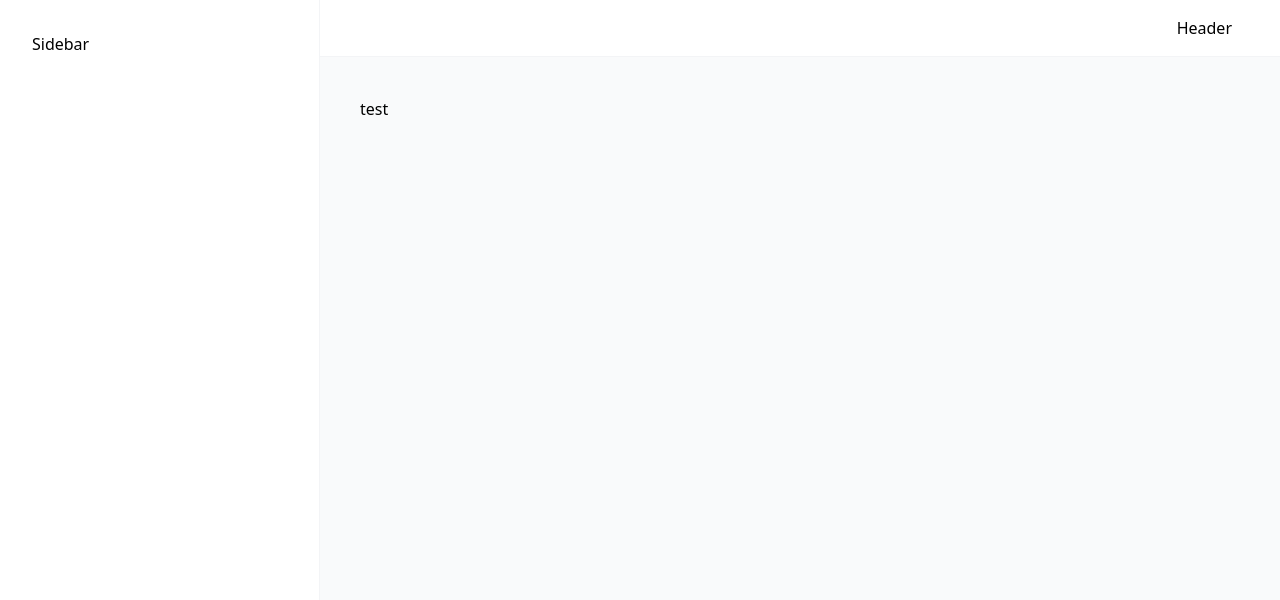
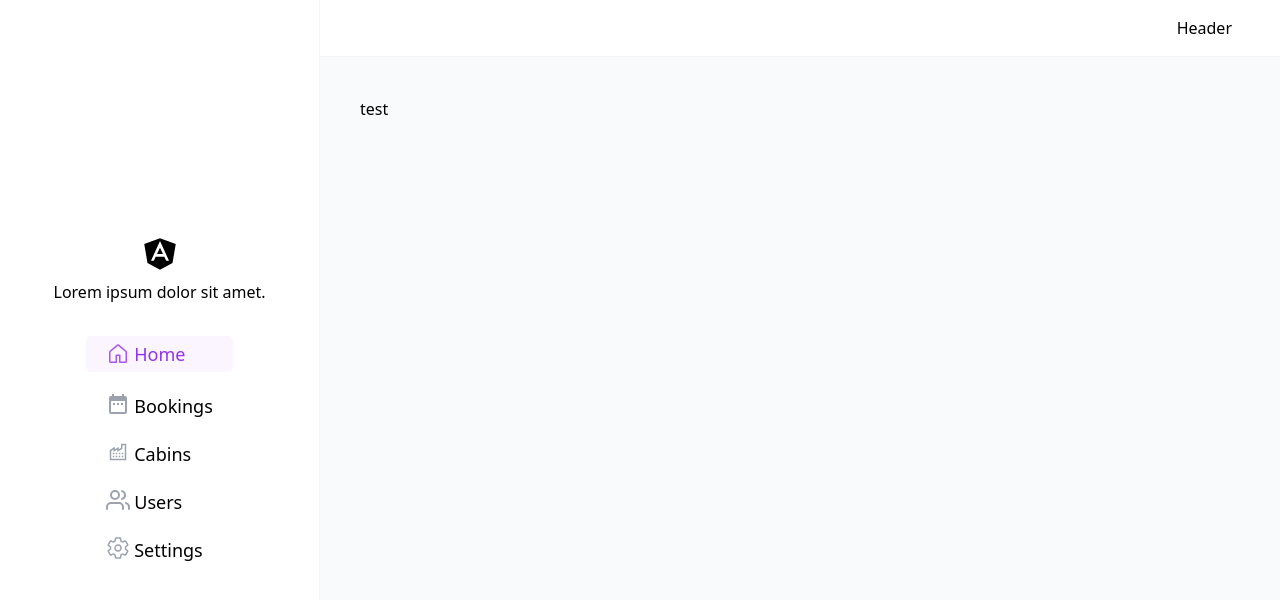
Before and after one commit to Abhisek0721/mentorsklub-frontend, a React (Vite) app: page / in a window 1280 px wide. Shown: the top 600 px of the page. Built offline with nearby package versions, Linux system fonts and the light colour scheme.

Commit message:
created sidebar

```diff
--- a/package.json
+++ b/package.json
@@ -13,6 +13,7 @@
     "react": "^18.2.0",
     "react-dom": "^18.2.0",
     "react-hot-toast": "^2.4.1",
+    "react-icons": "^5.0.1",
     "react-router-dom": "^6.22.3"
   },
   "devDependencies": {
--- a/src/ui/Sidebar.jsx
+++ b/src/ui/Sidebar.jsx
@@ -1,7 +1,89 @@
+import { IoLogoAngular } from "react-icons/io";
+import { GoHome } from "react-icons/go";
+import { MdDateRange } from "react-icons/md";
+import { LiaIndustrySolid } from "react-icons/lia";
+import { FiUsers } from "react-icons/fi";
+import { IoSettingsOutline } from "react-icons/io5";
+import { NavLink, useLocation } from "react-router-dom";
+
 const Sidebar = () => {
+  const { pathname } = useLocation();
+
+  const active =
+    " flex text-purple-600 items-center  px-5 py-1 bg-purple-50 rounded-sm transition-all duration-200";
+  const deactive =
+    " flex  items-center px-5 rounded-sm transition-all duration-200";
+
   return (
-    <div className="bg-white p-8 pr-6 border-r border-gray-100 row-span-full flex flex-col gap-8">
-      Sidebar
+    <div className="bg-white border-r border-gray-100 row-span-full flex justify-center items-center flex-col gap-8">
+      <div className="flex flex-col gap-2 justify-center items-center">
+        <IoLogoAngular className="text-4xl" />
+        <p>Lorem ipsum dolor sit amet.</p>
+      </div>
+      <div>
+        <ul className="flex flex-col gap-5">
+          <NavLink
+            to="/"
+            className={` ${pathname === "/" ? active : deactive}`}>
+            <li className={`flex gap-1 items-center text-lg`}>
+              <GoHome
+                className={` ${
+                  pathname === "/" ? "text-purple-500" : "text-gray-400"
+                } text-2xl `}
+              />{" "}
+              Home
+            </li>
+          </NavLink>
+          <NavLink
+            to="/bookings"
+            className={` ${pathname === "/bookings" ? active : deactive}`}>
+            <li className="flex gap-1 items- text-lg">
+              <MdDateRange
+                className={` ${
+                  pathname === "/bookings" ? "text-purple-500" : "text-gray-400"
+                } text-2xl `}
+              />{" "}
+              Bookings
+            </li>
+          </NavLink>
+          <NavLink
+            to="/cabins"
+            className={` ${pathname === "/cabins" ? active : deactive}`}>
+            <li className="flex gap-1 items- text-lg">
+              <LiaIndustrySolid
+                className={` ${
+                  pathname === "/cabins" ? "text-purple-500" : "text-gray-400"
+                } text-2xl `}
+              />{" "}
+              Cabins
+            </li>
+          </NavLink>
+          <NavLink
+            to="/users"
+            className={` ${pathname === "/users" ? active : deactive}`}>
+            <li className="flex gap-1 items- text-lg">
+              <FiUsers
+                className={` ${
+                  pathname === "/users" ? "text-purple-500" : "text-gray-400"
+                } text-2xl `}
+              />{" "}
+              Users
+            </li>
+          </NavLink>
+          <NavLink
+            to="/settings"
+            className={` ${pathname === "/settings" ? active : deactive}`}>
+            <li className="flex gap-1 items- text-lg">
+              <IoSettingsOutline
+                className={` ${
+                  pathname === "/settings" ? "text-purple-500" : "text-gray-400"
+                } text-2xl `}
+              />{" "}
+              Settings
+            </li>
+          </NavLink>
+        </ul>
+      </div>
     </div>
   );
 };
```
Also changed, not shown: 1 other file (tests, documents, lock files or other folders).
